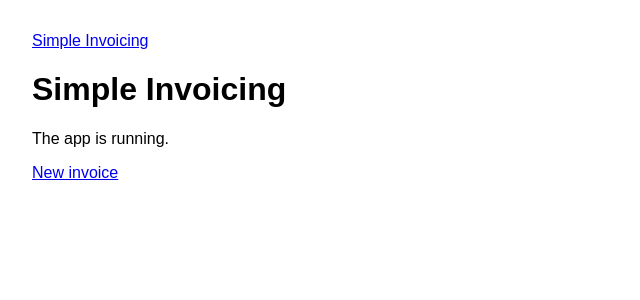
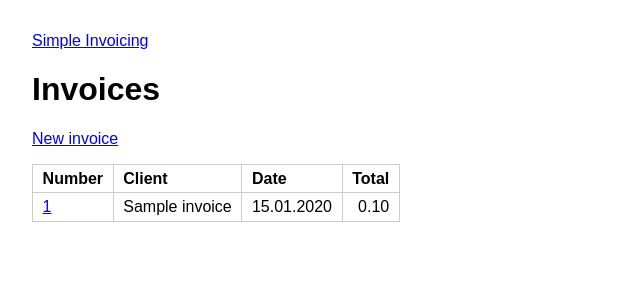
Before and after one commit to cfbragdon/SimpleInvoicing, a Flask app: page / in a window 1280 px wide. Shown: the top 300 px of the page, without its empty margins (0-640 px from the left). Run offline with Flask 3, Linux system fonts and the light colour scheme; tables that the repository leaves empty hold one stand-in row (values such as "Sample post").

Commit message:
Add invoice list, newest first
Co-Authored-By: Claude Opus 5.5 <noreply@anthropic.com>

```diff
--- a/app.py
+++ b/app.py
@@ -84,7 +84,16 @@ def format_date(iso_text):
 
 @app.route("/")
 def index():
-    return render_template("index.html")
+    conn = get_db()
+    try:
+        # Newest first: the highest number is the most recently created invoice.
+        invoices = conn.execute(
+            "SELECT number, client_name, invoice_date, total_cents"
+            " FROM invoices ORDER BY number DESC"
+        ).fetchall()
+    finally:
+        conn.close()
+    return render_template("index.html", invoices=invoices)
 
 
 @app.route("/invoices/new", methods=["GET", "POST"])
--- a/templates/index.html
+++ b/templates/index.html
@@ -1,6 +1,20 @@
 {% extends "base.html" %}
 {% block content %}
-    <h1>Simple Invoicing</h1>
-    <p>The app is running.</p>
+    <h1>Invoices</h1>
     <p><a href="{{ url_for('new_invoice') }}">New invoice</a></p>
+    {% if invoices %}
+    <table>
+        <tr><th>Number</th><th>Client</th><th>Date</th><th>Total</th></tr>
+        {% for invoice in invoices %}
+        <tr>
+            <td><a href="{{ url_for('show_invoice', number=invoice.number) }}">{{ invoice.number }}</a></td>
+            <td>{{ invoice.client_name }}</td>
+            <td>{{ invoice.invoice_date | date }}</td>
+            <td class="number">{{ invoice.total_cents | money }}</td>
+        </tr>
+        {% endfor %}
+    </table>
+    {% else %}
+    <p>No invoices yet.</p>
+    {% endif %}
 {% endblock %}
--- a/templates/invoice.html
+++ b/templates/invoice.html
@@ -20,5 +20,5 @@
             <th class="number">{{ invoice.total_cents | money }}</th>
         </tr>
     </table>
-    <p><a href="{{ url_for('new_invoice') }}">New invoice</a></p>
+    <p><a href="{{ url_for('index') }}">All invoices</a> | <a href="{{ url_for('new_invoice') }}">New invoice</a></p>
 {% endblock %}
```
Also changed, not shown: tracking.md (+14 -4 lines).
